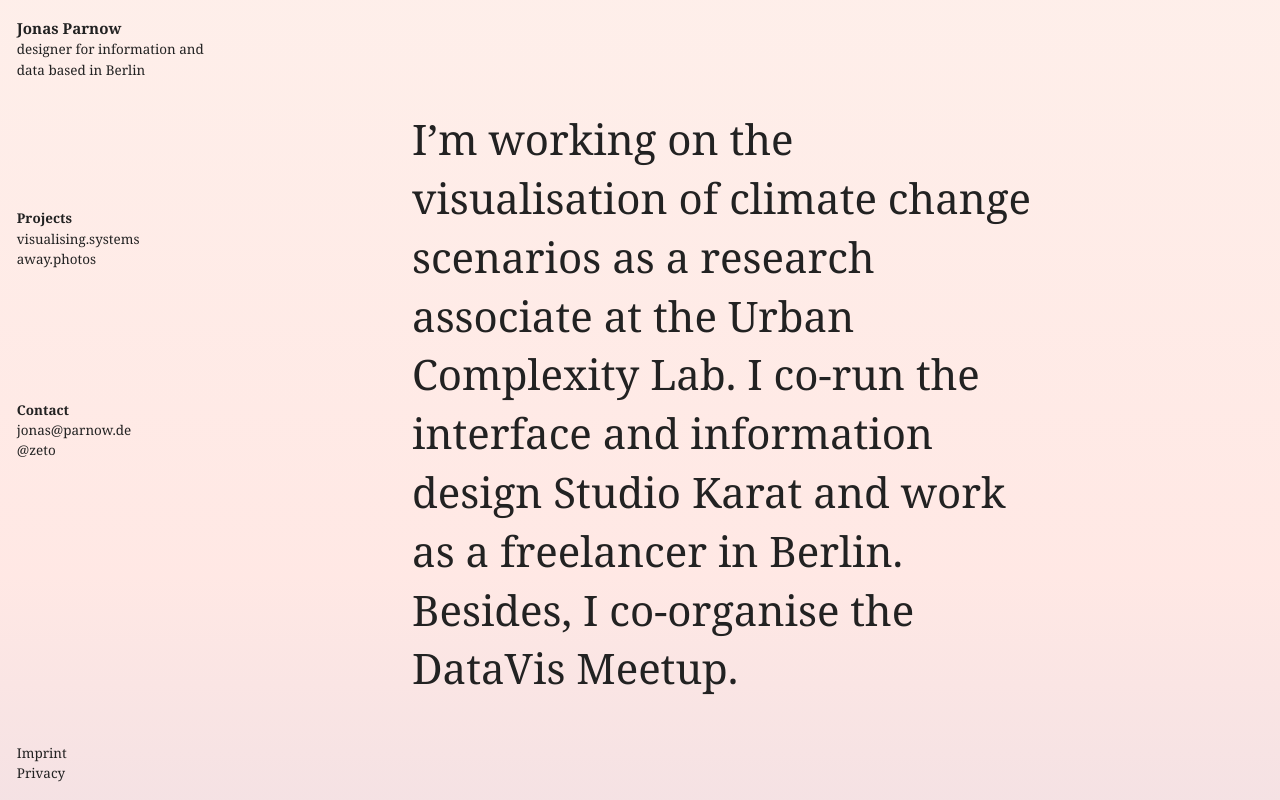
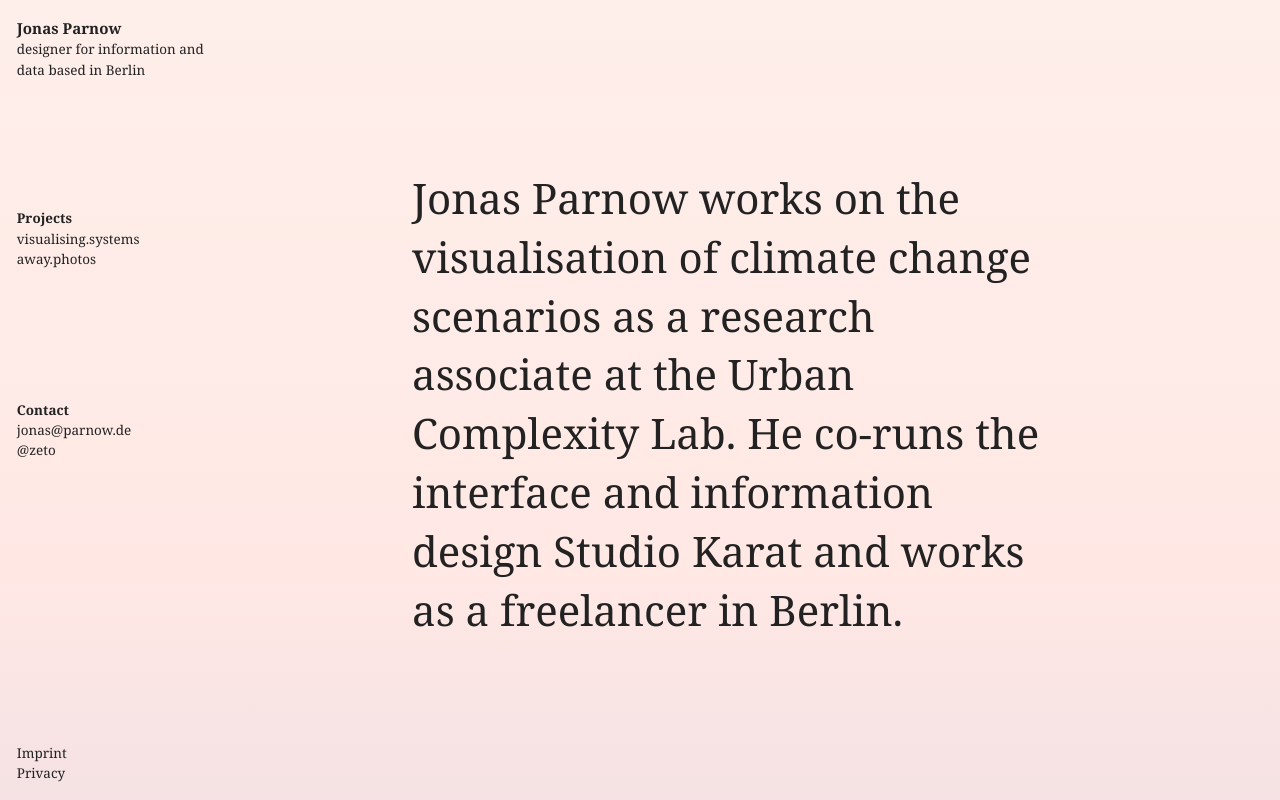
Before and after one commit to kimalbrecht/jonasparnow.com, a Nuxt app: page / in a window 1280 px wide. Shown: the top 800 px of the page. Built offline with nearby package versions, Linux system fonts and the light colour scheme; a web font is replaced by a local one.

Commit message:
wording, title

```diff
--- a/pages/index.vue
+++ b/pages/index.vue
@@ -1,7 +1,7 @@
 <template>
   <div class="container rows">
     <header>
-      <h3>I’m working on the <a href="http://senses-project.org/">visualisation of climate change scenarios</a> as a research associate at the <a href="https://uclab.fh-potsdam.de/">Urban Complexity Lab</a>. I&nbsp;co-run the interface and information design <a href="http://karat.studio">Studio Karat</a> and work as a free&shy;lancer in Berlin. Besides, I&nbsp;co-organise the <a href="https://datavis.berlin">DataVis Meetup</a>.</h3>
+      <h3>Jonas Parnow works on the <a href="http://senses-project.org/">visualisation of climate change scenarios</a> as a research associate at the <a href="https://uclab.fh-potsdam.de/">Urban Complexity Lab</a>. He&nbsp;co-runs the interface and information design <a href="http://karat.studio">Studio Karat</a> and works as a free&shy;lancer in Berlin.</h3>
     </header>
     <section>
       <h4>Introduction</h4>
@@ -34,8 +34,18 @@
 </template>
 
 <script>
+  import { mapState } from 'vuex'
+
   export default {
+    head () {
+      return {
+        title: this.header.title + ' – ' + this.header.subtitle
+      }
+    },
     computed: {
+      ...mapState([
+        'header'
+      ])
     },
     methods: {
     },
```
